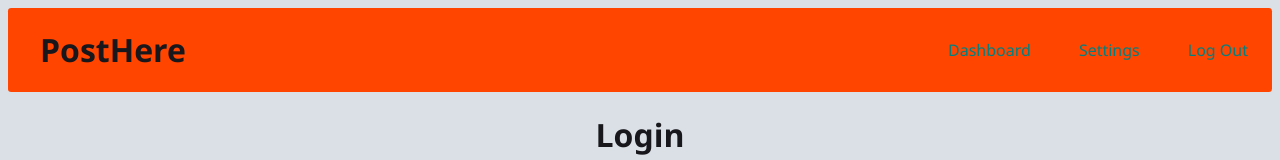
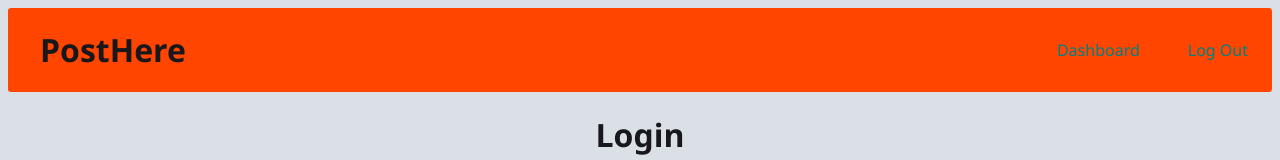
Before and after one commit to dstemple7/BW-PostHere1-frontend, a React (Create React App) app: page /login in a window 1280 px wide. Shown: the top 160 px of the page. Built offline with nearby package versions, Linux system fonts and the light colour scheme; sample sign-in values are in the browser's storage.

Commit message:
Remove link to nonexistent /settings

```diff
--- a/src/components/Header/index.js
+++ b/src/components/Header/index.js
@@ -29,9 +29,6 @@ const Header = (props) => {
             <Link to='/dashboard' className='link'>
               Dashboard
             </Link>
-            <Link to='/settings' className='link'>
-              Settings
-            </Link>
             <Link to='/' className='link' onClick={onLogout}>
               Log Out
             </Link>
```
